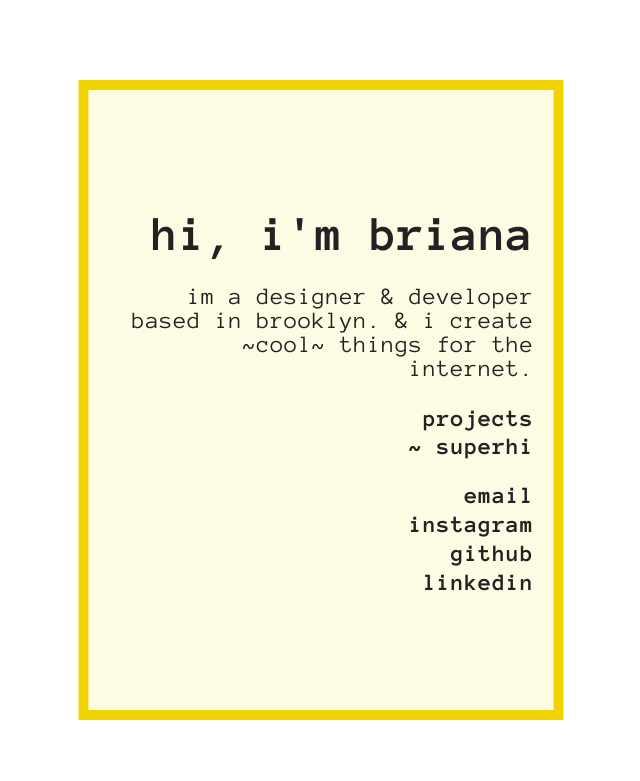
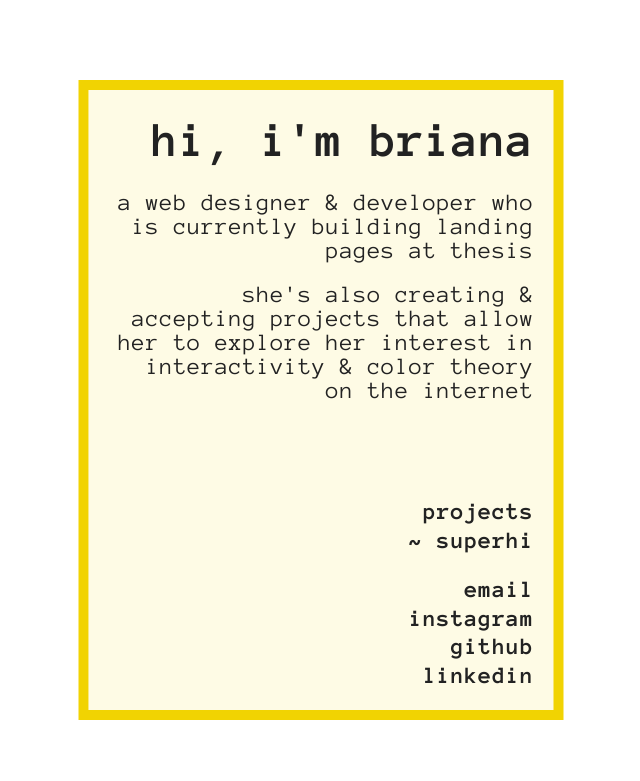
Before and after one commit to brianagude/brianagude-old, a website with bundled scripts: page app/index.html in a window 1280 px wide. Shown: the whole page, without its empty margins (319-959 px from the left). Built offline with nearby package versions, Linux system fonts and the light colour scheme.

Commit message:
update homepage

```diff
--- a/app/index.html
+++ b/app/index.html
@@ -1,7 +1,7 @@
 <!DOCTYPE html>
 
 <head>
-  <title>briana only makes cool things</title>
+  <title>briana gude</title>
 
   <!-- default meta tags -->
   <meta charset="UTF-8">
@@ -18,7 +18,7 @@
   <meta property="og:url" content="https://brianagude.com/" />
   <meta property="og:title" content="briana only makes cool things" />
   <meta property="og:description"
-    content="I make things for the internet now" />
+    content="I make cool things for the internet" />
   <meta property="og:image" content="./img/logo.svg" />
 
   <!-- styles etc. -->
@@ -36,12 +36,16 @@
     <div class="container">
       <div class="info">
 
-        <h1> hi, i'm briana </h1>
-
-        <p>
-          im a designer & developer based in brooklyn. & i create ~cool~
-          things for the internet.
-        </p>
+        <div class='text-wrapper'>
+          <h1> hi, i'm briana </h1>
+          <p>
+            a web designer & developer who is currently building landing pages at thesis
+          </p>
+          <p>
+            she's also creating & accepting projects that allow her to explore her
+            interest in interactivity & color theory on the internet
+          </p>
+        </div>
 
         <div class='links info-links'>
           <a href="#projects">projects</a>
@@ -94,9 +98,6 @@
     </div>
   </section>
 
-  <script src="https://code.jquery.com/jquery-3.5.1.min.js"
-    integrity="sha256-9/aliU8dGd2tb6OSsuzixeV4y/faTqgFtohetphbbj0="
-    crossorigin="anonymous"></script>
   <script src="js/custom.js"></script>
   <script src="js/matter.min.js"></script>
   <script src="js/matter-wrap.js"></script>
--- a/app/scss/pages/_home.scss
+++ b/app/scss/pages/_home.scss
@@ -36,11 +36,15 @@
 
   .info {
     text-align: right;
-    justify-content: center;
+    // justify-content: center;
   }
 
   .projects {
     a + a { margin-top: 1rem; }
+  }
+
+  .text-wrapper {
+    flex: 1;
   }
 
   .links {
```
Also changed, not shown: app/css/style.css, 1 other file.
